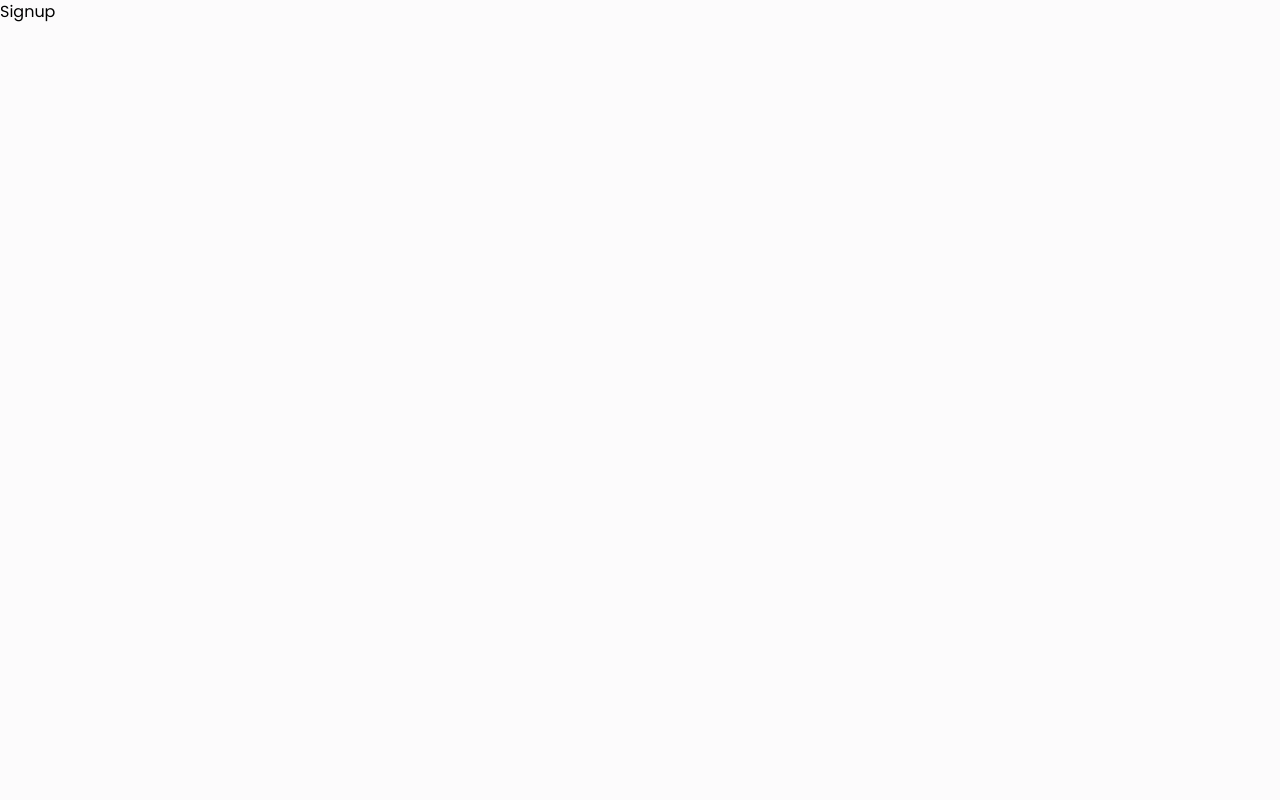
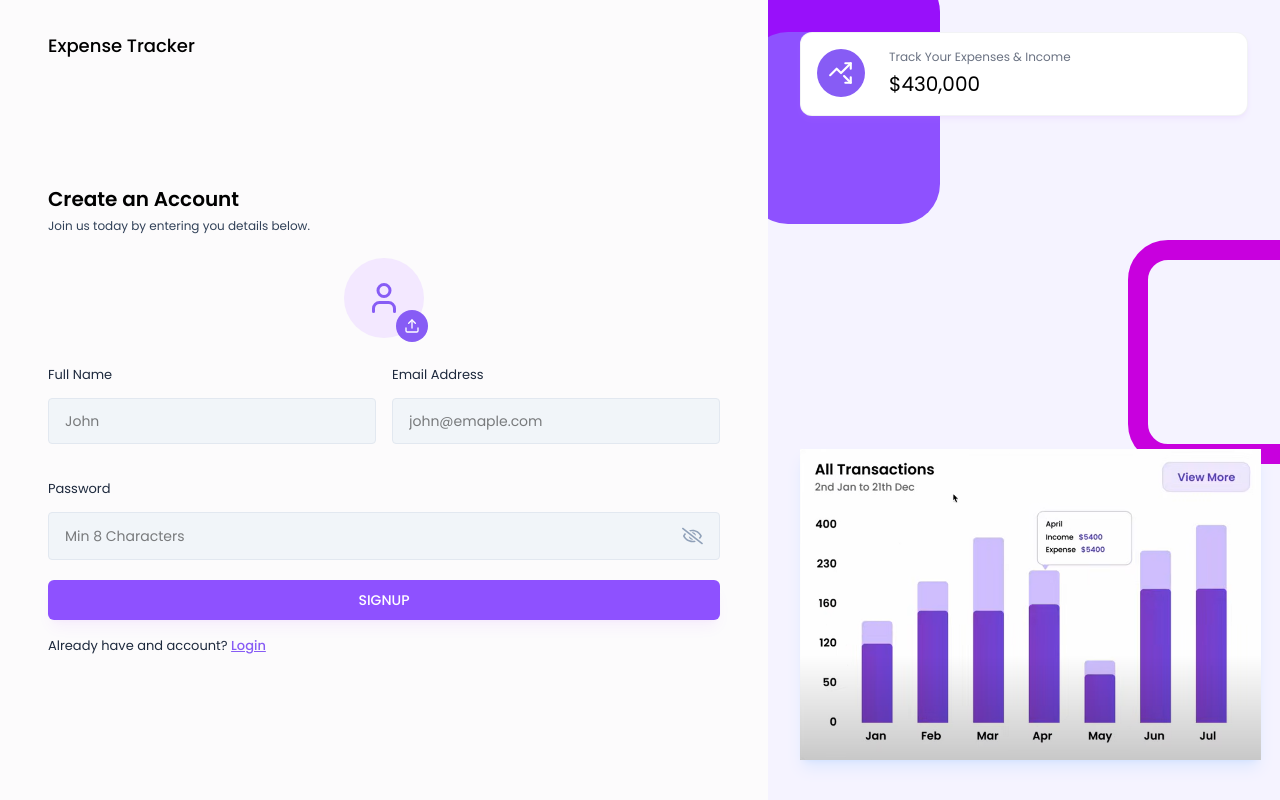
Before and after one commit to sahiba0915/kindlyspend, a React (Vite) app in the folder frontend/: page /signUp in a window 1280 px wide. Built offline with nearby package versions, Linux system fonts and the light colour scheme.

Commit message:
feat: signup page

```diff
--- /dev/null
+++ b/frontend/src/components/inputs/ProfilePhotoSelector.jsx
@@ -0,0 +1,67 @@
+import React, { useRef, useState } from 'react';
+import { LuUser, LuUpload, LuTrash } from 'react-icons/lu';
+
+const ProfilePhotoSelector = ({image, setImage}) => {
+    const inputRef = useRef(null);
+    const [previewUrl, setPreviewUrl] = useState(null);
+
+    const handleImageChange = (event) => {
+        const file = event.target.files[0];
+        if(file){
+            setImage(file);
+            const preview = URL.createObjectURL(file);
+            setPreviewUrl(preview)
+        }
+    }
+
+    const handleRemoveImage = () => {
+        setImage(null)
+        setPreviewUrl(null)
+    }
+
+    const onChooseFile = () => {
+        inputRef.current.click()
+    }
+  return (
+    <div className='flex justify-center mb-6'>
+        <input
+        type="file"
+        accept='image/*'
+        ref={inputRef}
+        onChange={handleImageChange}
+        className='hidden'
+        />
+
+        {!image ? (
+        <div className='w-20 h-20 flex items-center justify-center bg-purple-100 rounded-full relative '>
+            <LuUser className='text-4xl text-primary'/>
+            <button
+            type="button"
+            className='w-8 h-8 flex items-center justify-center bg-primary text-white rounded-full absolute -bottom-1 -right-1'
+            onClick={onChooseFile}
+            >
+                <LuUpload/>
+            </button>
+        </div>
+        ) : (
+            <div className='relative'>
+               <img
+               src={previewUrl}
+               alt="profile photo"
+               className='w-20 h-20 rounded-full object-cover'
+               />
+               <button
+               type='button'
+               className='w-8 h-8 flex items-center justify-center bg-red-500 text-white rounded-full absolute -bottom-1 -right-1'
+               onClick={handleRemoveImage}
+               >
+                <LuTrash/>
+               </button>
+               </div>
+        )
+        }
+    </div>
+  )
+}
+
+export default ProfilePhotoSelector
--- a/frontend/src/pages/Auth/Signup.jsx
+++ b/frontend/src/pages/Auth/Signup.jsx
@@ -1,9 +1,92 @@
-import React from 'react'
+import React, { useState } from "react";
+import { Link, useNavigate } from "react-router-dom";
+import AuthLayout from "../../components/Layouts/AuthLayout";
+import Input from "../../components/Inputs/Input";
+import ProfilePhotoSelector from "../../components/inputs/ProfilePhotoSelector";
+import { validateEmail } from "../../utils/helper";
 
 const Signup = () => {
+  const [profilePic, setProfilePic] = useState(null);
+  const [fullName, setFullName] = useState("");
+  const [email, setEmail] = useState("");
+  const [password, setPassword] = useState("");
+  const [error, setError] = useState(null);
+  const navigate = useNavigate();
+
+  const handleSignup = async(e) => {
+    e.preventDefault();
+    let profileImageUrl = "";
+
+    if(!fullName){
+      setError("Please enter your name");
+      return;
+    }
+
+    if(!validateEmail(email)){
+      setError("Please enter a valid email address");
+      return;
+    }
+
+    if(!password){
+      setError("Please enter the password");
+      return;
+    }
+
+    setError('');
+  };
   return (
-    <div>Signup</div>
-  )
-}
+    <AuthLayout>
+      <div className="lg:w-[100%] h-auto md:h-full mt-10 md:mt-0 flex flex-col justify-center">
+        <h3 className="text-xl font-semibold text-black">Create an Account</h3>
+        <p className="text-xs text-slate-700 mt-[5px] mb-6">
+          Join us today by entering you details below.
+        </p>
 
-export default Signup
+        <form onSubmit={handleSignup}>
+          <ProfilePhotoSelector image={profilePic} setImage={setProfilePic} />
+          <div className="grid grid-cols-1 md:grid-cols-2 gap-4">
+            <Input
+              value={fullName}
+              onChange={({ target }) => setFullName(target.value)}
+              label="Full Name"
+              placeholder="John"
+              type="text"
+            />
+
+            <Input
+              value={email}
+              label="Email Address"
+              placeholder="john@emaple.com"
+              type="text"
+              onChange={({ target }) => setEmail(target.value)}
+            />
+            <div className="col-span-2">
+            <Input
+              value={password}
+              label="Password"
+              placeholder="Min 8 Characters"
+              type="password"
+              onChange={({ target }) => setPassword(target.value)}
+            />
+            </div>
+          </div>
+           {error && <p className='text-red-500 text-xs pb-2.5'>{error}</p>}
+
+                  <button type="submit" className='btn-primary'>
+                   SIGNUP
+                  </button>
+
+                  <p className='text-[13px] text-slate-800 mt-3 '>
+                    Already have and account?{" "}
+                    <Link className="underline font-medium text-primary" to="/login">
+                    Login
+                    </Link>
+                  </p>
+
+        </form>
+      </div>
+    </AuthLayout>
+  );
+};
+
+export default Signup;
```
